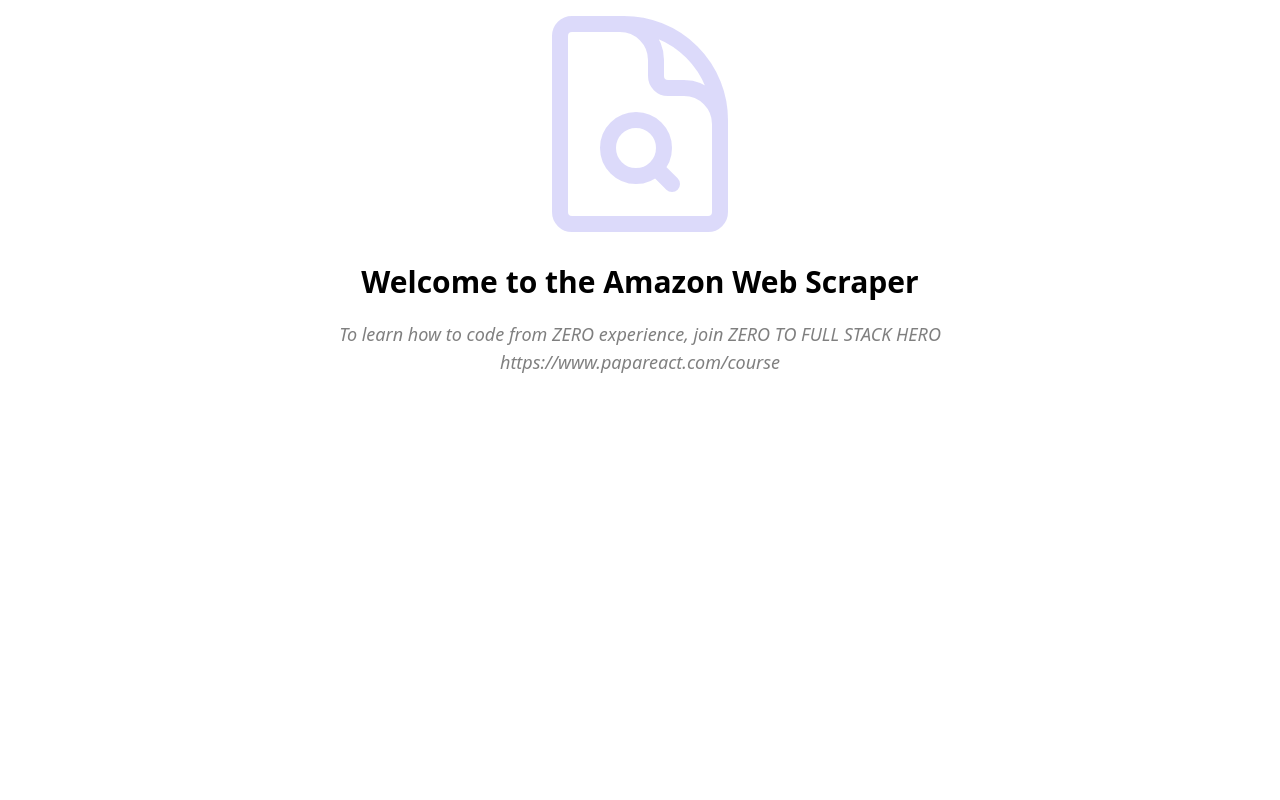
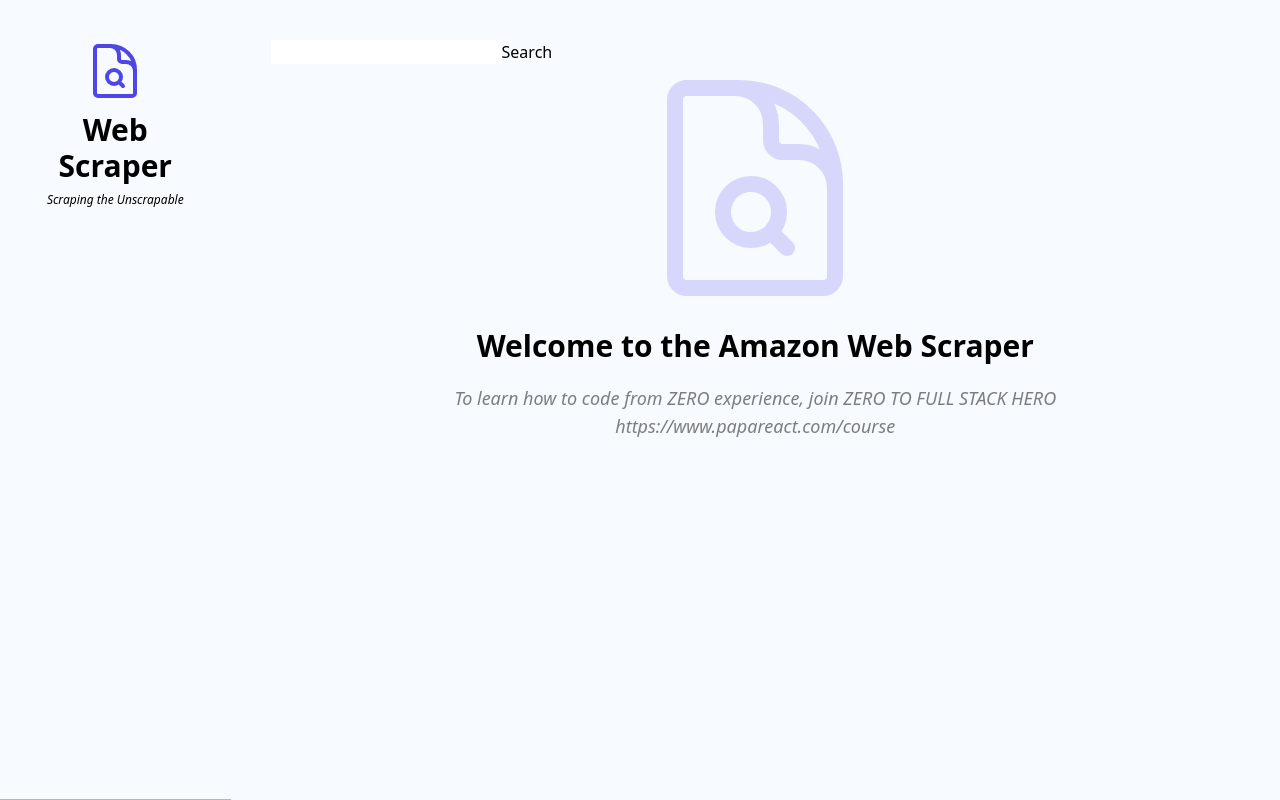
Before and after one commit to sulaymonov2002/web-scraper, a Next.js app: page / in a window 1280 px wide. Built offline with nearby package versions, Linux system fonts and the light colour scheme.

Commit message:
feat: add new component Header.tsx

```diff
--- a/app/layout.tsx
+++ b/app/layout.tsx
@@ -1,3 +1,5 @@
+import Sidebar from "../components/Sidebar";
+import Header from "../components/Header";
 import "../styles/globals.css";
 
 export const metadata = {
@@ -12,9 +14,12 @@
 }) {
   return (
     <html lang="en">
-      <body>
-        {/* Header */}
-        <main>{children}</main>
+      <body className="flex bg-[#F7FBFF] h-screen">
+        <Sidebar />
+        <main className="p-10 max-w-7xl w-full mx-auto overflow-y-auto">
+          <Header />
+          {children}
+        </main>
       </body>
     </html>
   );
--- /dev/null
+++ b/components/Header.tsx
@@ -0,0 +1,12 @@
+function Header() {
+  return (
+    <header>
+      <form>
+        <input type="text" />
+        <button>Search</button>
+      </form>
+    </header>
+  );
+}
+
+export default Header;
--- a/components/Sidebar.tsx
+++ b/components/Sidebar.tsx
@@ -1,7 +1,20 @@
-import React from "react";
+import { DocumentMagnifyingGlassIcon } from "@heroicons/react/24/outline";
 
 function Sidebar() {
-  return <div>Sidebar</div>;
+  return (
+    <div className="p-2 md:p-10 py-6 overflow-y-auto border-b border-indigo-500/50">
+      <div className="flex flex-col items-center justify-center mb-10">
+        <DocumentMagnifyingGlassIcon className="h-16 md:w-16 text-indigo-600" />
+        <h1 className="hidden md:inline text-center text-3xl mt-2 mb-2 font-bold">
+          Web Scraper
+        </h1>
+        <h2 className="hidden md:inline text-xs italic ">
+          Scraping the Unscrapable
+        </h2>
+      </div>
+      <ul></ul>
+    </div>
+  );
 }
 
 export default Sidebar;
```
